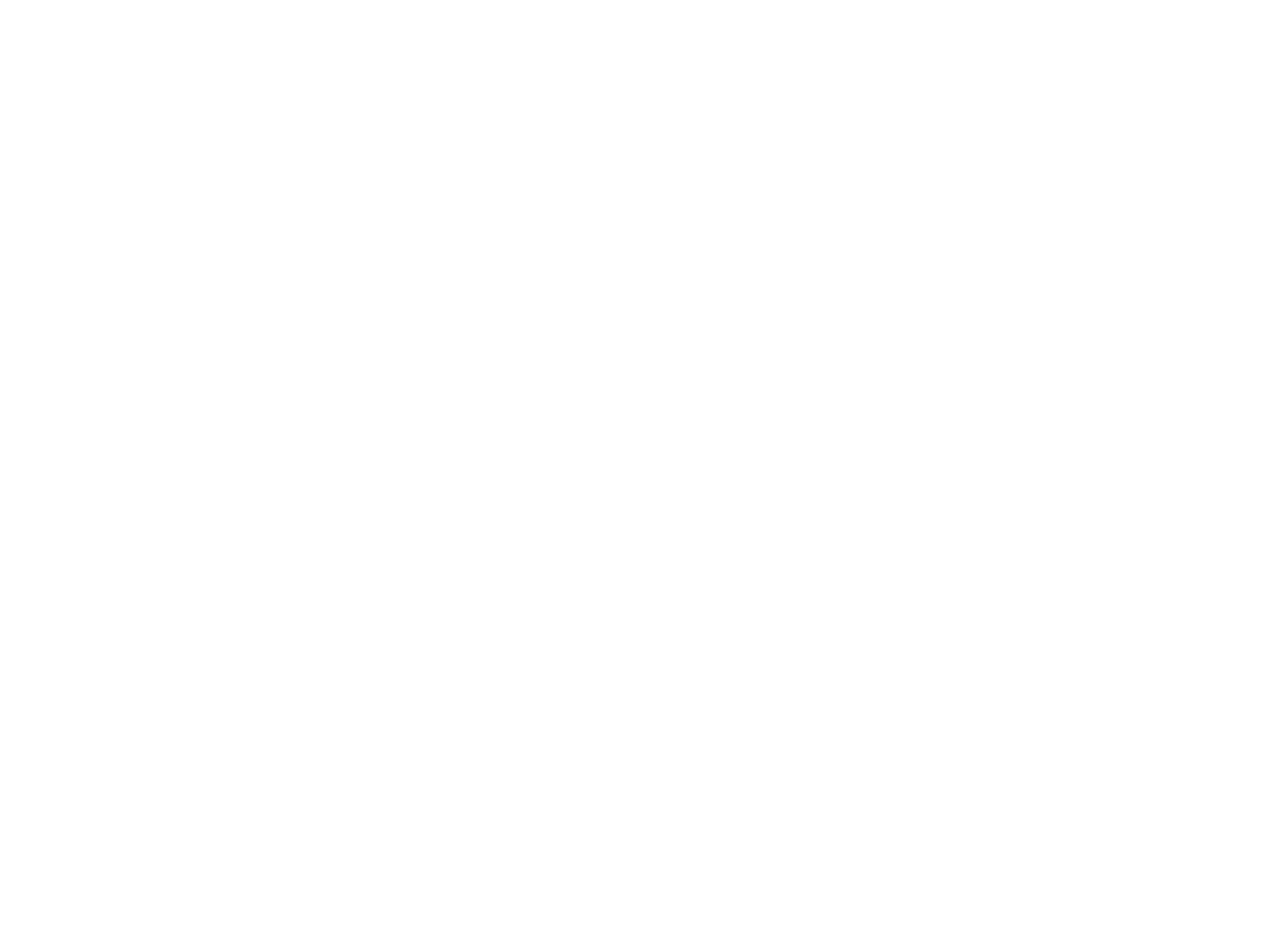
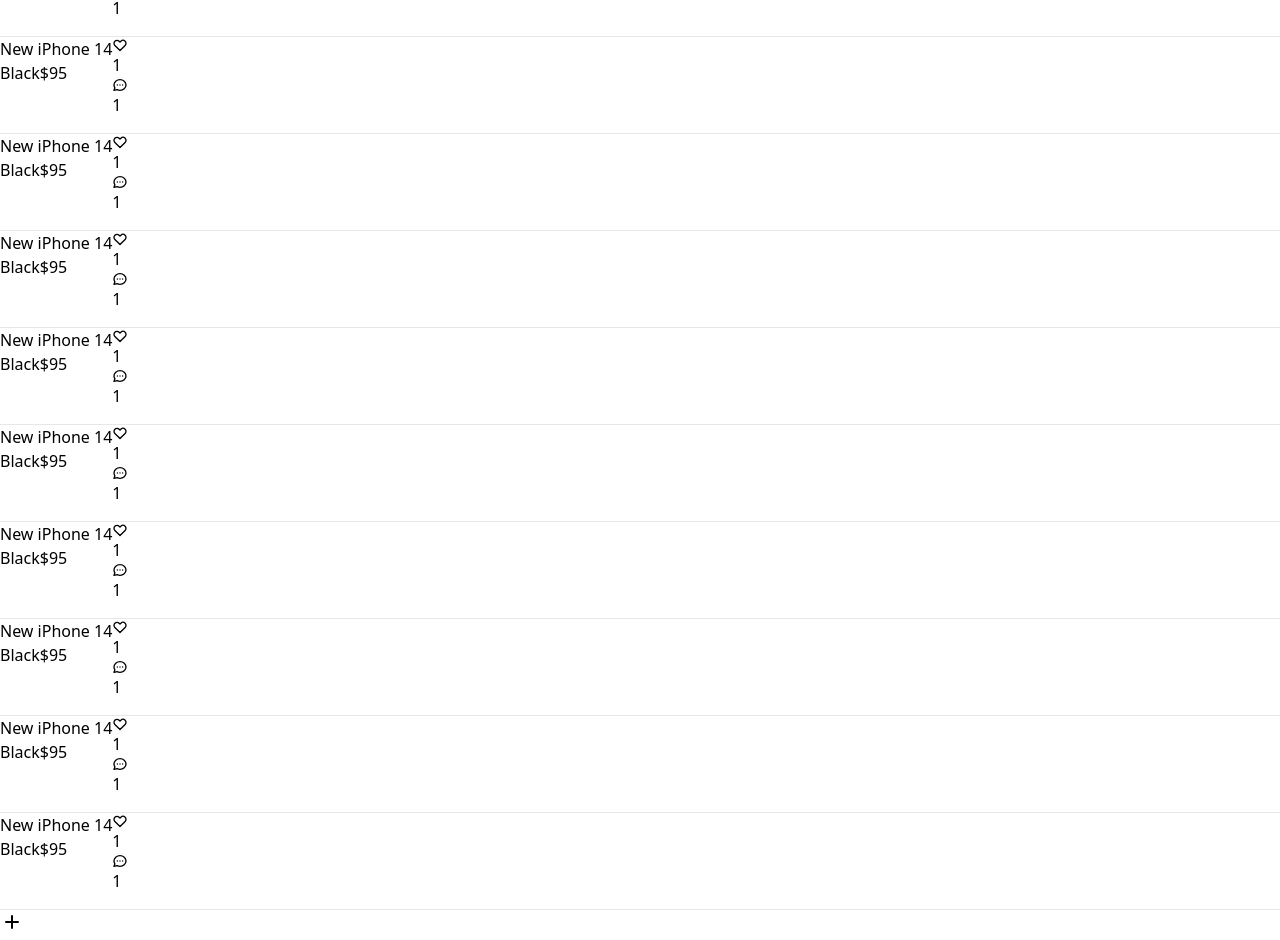
Before and after one commit to mdgarden/carrot-market, a Next.js app: page / in a window 1280 px wide. Shown: the part 254-1194 px from the top of the page. Before the commit the page ends 800 px from the top, so only its background shows below. Built offline with nearby package versions, Linux system fonts and the light colour scheme.

Commit message:
Add Home screen html

```diff
--- a/pages/index.tsx
+++ b/pages/index.tsx
@@ -1,7 +1,75 @@
 import type { NextPage } from "next";
 
 const Home: NextPage = () => {
-  return null;
+  return (
+    <div>
+      {[1, 1, 1, 1, 1, 1, 1, 1, 1, 1, 1, 1].map((_, i) => (
+        <div key={i} className="flex cursor-pointer border-b pb-4">
+          <div>
+            <div />
+            <div>
+              <h3>New iPhone 14</h3>
+              <span>Black</span>
+              <span>$95</span>
+            </div>
+          </div>
+          <div>
+            <div>
+              <svg
+                className="h-4 w-4"
+                fill="none"
+                stroke="currentColor"
+                viewBox="0 0 24 24"
+                xmlns="http://www.w3.org/2000/svg"
+              >
+                <path
+                  strokeLinecap="round"
+                  strokeLinejoin="round"
+                  strokeWidth="2"
+                  d="M4.318 6.318a4.5 4.5 0 000 6.364L12 20.364l7.682-7.682a4.5 4.5 0 00-6.364-6.364L12 7.636l-1.318-1.318a4.5 4.5 0 00-6.364 0z"
+                ></path>
+              </svg>
+              <span>1</span>
+            </div>
+            <div>
+              <svg
+                className="h-4 w-4"
+                fill="none"
+                stroke="currentColor"
+                viewBox="0 0 24 24"
+                xmlns="http://www.w3.org/2000/svg"
+              >
+                <path
+                  strokeLinecap="round"
+                  strokeLinejoin="round"
+                  strokeWidth="2"
+                  d="M8 12h.01M12 12h.01M16 12h.01M21 12c0 4.418-4.03 8-9 8a9.863 9.863 0 01-4.255-.949L3 20l1.395-3.72C3.512 15.042 3 13.574 3 12c0-4.418 4.03-8 9-8s9 3.582 9 8z"
+                ></path>
+              </svg>
+              <span>1</span>
+            </div>
+          </div>
+        </div>
+      ))}
+      <button>
+        <svg
+          className="h-6 w-6"
+          xmlns="http://www.w3.org/2000/svg"
+          fill="none"
+          viewBox="0 0 24 24"
+          stroke="currentColor"
+          aria-hidden="true"
+        >
+          <path
+            strokeLinecap="round"
+            strokeLinejoin="round"
+            strokeWidth="2"
+            d="M12 6v6m0 0v6m0-6h6m-6 0H6"
+          />
+        </svg>
+      </button>
+    </div>
+  );
 };
 
 export default Home;
```
